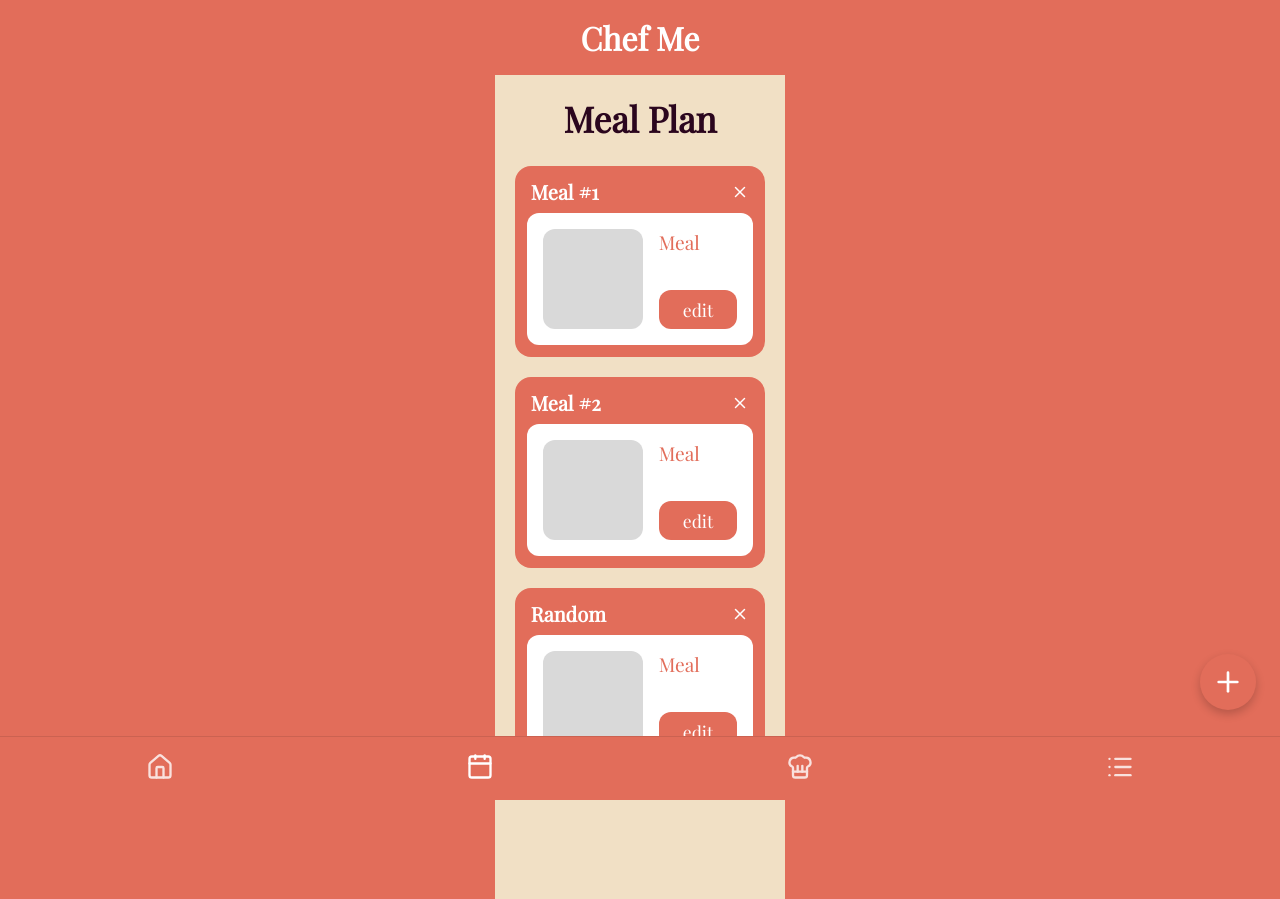
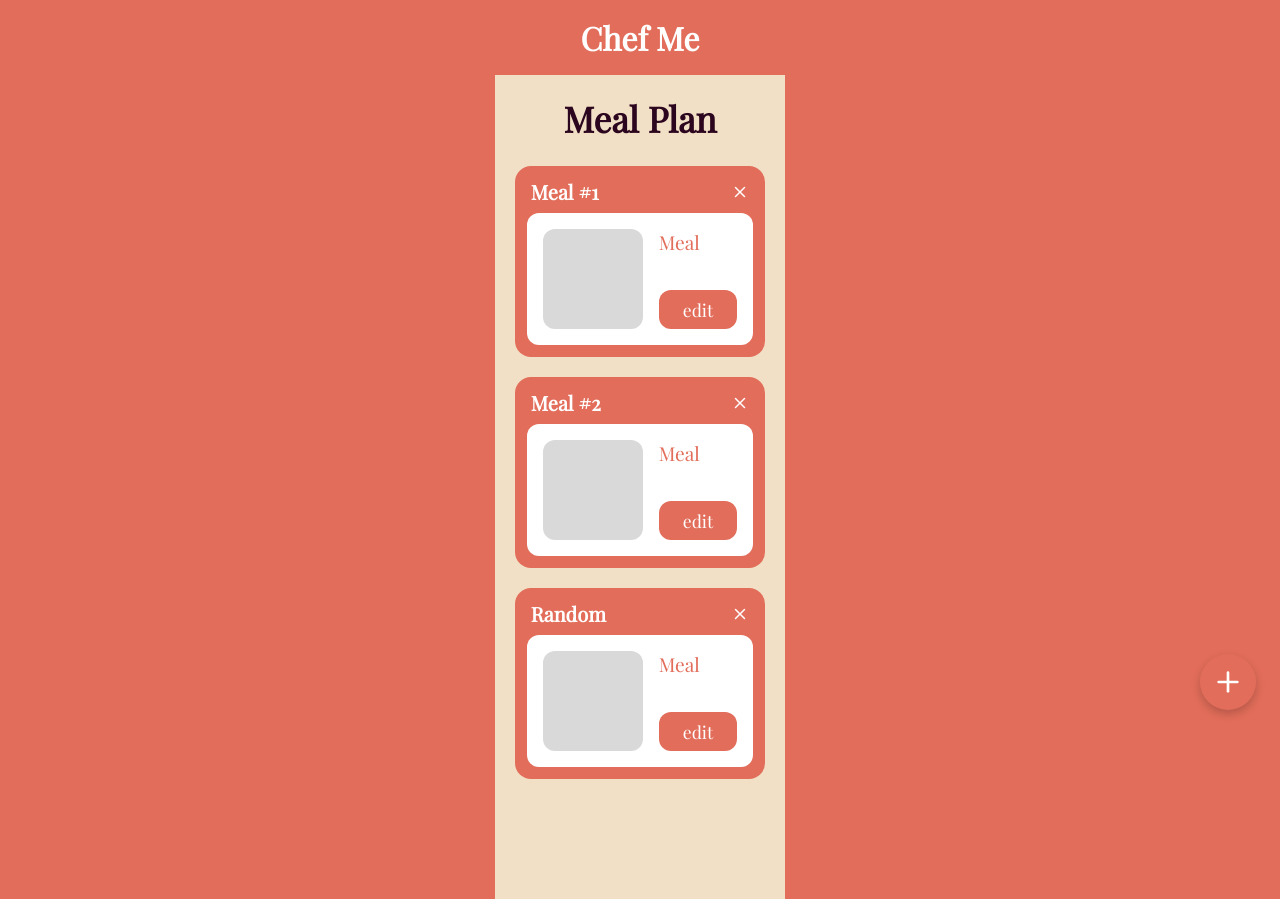
Before and after one commit to pmaidan/ChefMyself, a React (Vite) app: page / in a window 1280 px wide. Built offline with nearby package versions, Linux system fonts and the light colour scheme.

Commit message:
deleted nav bar

```diff
--- a/src/components/BottomNav.css
+++ /dev/null
@@ -1,27 +0,0 @@
-.bottom-nav {
-  position: fixed;
-  bottom: 0;
-  left: 0;
-  right: 0;
-  background-color: var(--color-primary);
-  display: flex;
-  justify-content: space-around;
-  align-items: center;
-  padding: 16px 0;
-  border-top: 1px solid rgba(0, 0, 0, 0.1);
-  z-index: 10;
-}
-
-.nav-item {
-  background: none;
-  border: none;
-  color: var(--color-light);
-  cursor: pointer;
-  opacity: 0.8;
-  transition: opacity 0.2s;
-}
-
-.nav-item:hover,
-.nav-item.active {
-  opacity: 1;
-}
--- a/src/components/BottomNav.jsx
+++ /dev/null
@@ -1,58 +0,0 @@
-
-
-// export function BottomNav({ activeTab }) {
-//   return (
-//     <nav className="bottom-nav">
-//       {/* Home Icon */}
-//       <button className={`nav-item ${activeTab === 'home' ? 'active' : ''}`} aria-label="home">
-//         <svg width="24" height="24" fill="none" stroke="currentColor" strokeWidth="2" viewBox="0 0 24 24">
-//           <path strokeLinecap="round" strokeLinejoin="round" d="M3 12l2-2m0 0l7-7 7 7M5 10v10a1 1 0 001 1h3m10-11l2 2m-2-2v10a1 1 0 01-1 1h-3m-6 0a1 1 0 001-1v-4a1 1 0 011-1h2a1 1 0 011 1v4a1 1 0 001 1m-6 0h6" />
-//         </svg>
-//       </button>
-
-//       {/* Calendar Icon */}
-//       <button className={`nav-item ${activeTab === 'calendar' ? 'active' : ''}`} aria-label="calendar">
-//         <svg width="24" height="24" fill="none" stroke="currentColor" strokeWidth="2" viewBox="0 0 24 24">
-//           <rect x="3" y="4" width="18" height="18" rx="2" ry="2" strokeLinecap="round" strokeLinejoin="round" />
-//           <path strokeLinecap="round" strokeLinejoin="round" d="M16 2v4M8 2v4M3 10h18" />
-//         </svg>
-//       </button>
-
-//       {/* Recipes / Chef Icon */}
-//       <button className={`nav-item ${activeTab === 'recipes' ? 'active' : ''}`} aria-label="recipes">
-//         <svg width="24" height="24" fill="none" stroke="currentColor" strokeWidth="2" viewBox="0 0 24 24">
-//           <path strokeLinecap="round" strokeLinejoin="round" d="M12 2a4 4 0 00-4 4c0 1.5.8 2.8 2 3.5V11h4V9.5c1.2-.7 2-2 2-3.5a4 4 0 00-4-4zM6 15h12v5a2 2 0 01-2 2H8a2 2 0 01-2-2v-5z" />
-//         </svg>
-//       </button>
-
-//       {/* List Icon */}
-//       <button className={`nav-item ${activeTab === 'list' ? 'active' : ''}`} aria-label="list">
-//         <svg width="24" height="24" fill="none" stroke="currentColor" strokeWidth="2" viewBox="0 0 24 24">
-//           <path strokeLinecap="round" strokeLinejoin="round" d="M4 6h16M4 12h16M4 18h16" />
-//         </svg>
-//       </button>
-//     </nav>
-//   );
-// }
-
-import { Home, Calendar, ChefHat, List } from 'lucide-react';
-import './BottomNav.css';
-
-export default function BottomNav() {
-  return (
-    <nav className="bottom-nav">
-      <button className="nav-item" aria-label="Home">
-        <Home size={28} />
-      </button>
-      <button className="nav-item active" aria-label="Meal Plan">
-        <Calendar size={28} />
-      </button>
-      <button className="nav-item" aria-label="Recipes">
-        <ChefHat size={28} />
-      </button>
-      <button className="nav-item" aria-label="Shopping List">
-        <List size={28} />
-      </button>
-    </nav>
-  );
-}
--- a/src/pages/MealPlan.jsx
+++ b/src/pages/MealPlan.jsx
@@ -1,26 +1,5 @@
 
-// import { Header } from "../components/Header";
-// import { MealCard } from "../components/MealCard";
-// import { FloatingActionButton } from "../components/FloatingActionButton";
-// import { BottomNav } from "../components/BottomNav";
 
-// export default function MealPlan() {
-//   return (
-//     <div style={{ maxWidth: '100%', minHeight: '100vh', padding: 0, position: 'relative' }}>
-//       <Header title="Chef Me" />
-
-//       <main style={{ display: 'flex', flexDirection: 'column', alignItems: 'center', gap: '1.5rem', padding: '2rem 1rem 8rem 1rem', backgroundColor: 'var(--color-secondary)' }}>
-//         <h2 style={{ fontFamily: 'var(--font-display)', fontSize: '1.8rem', color: 'var(--color-dark)' }}>Meal Plan</h2>
-
-//         <MealCard title="Meal #1" mealName="Meal" />
-//         <MealCard title="Meal #2" mealName="Meal" />
-//       </main>
-
-//       <FloatingActionButton onClick={() => console.log("Add clicked")} />
-//       <BottomNav activeTab="recipes" />
-//     </div>
-//   );
-// }
 import { useState } from 'react';
 import { Plus } from 'lucide-react';
 import MealCard from '../components/MealCard';
@@ -73,7 +52,7 @@ export default function MealPlan() {
       </button>
 
       {/* Bottom Navigation */}
-      <BottomNav />
+      {/* <BottomNav /> */}
     </div>
   );
 }
```
